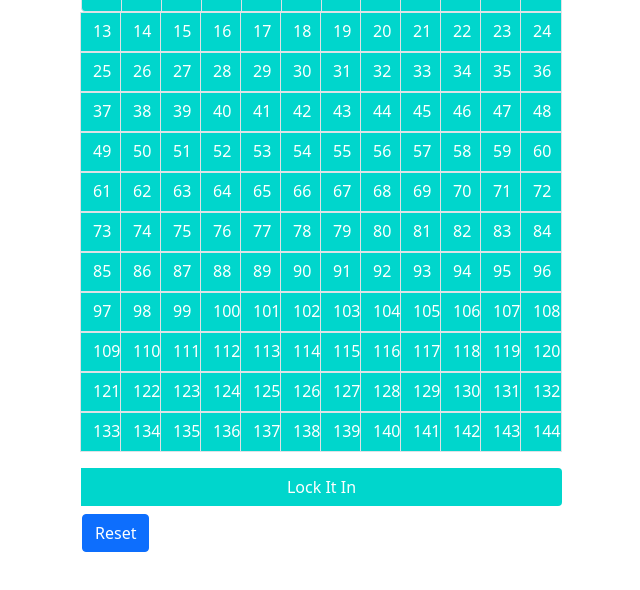
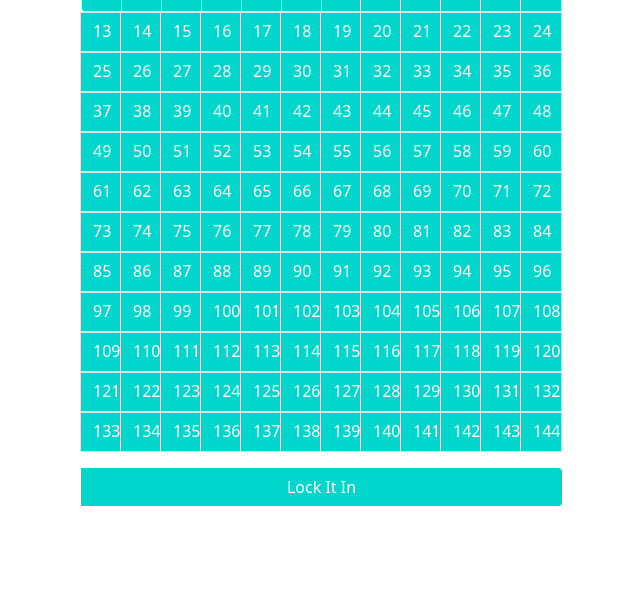
Before and after one commit to VernellMiller/portfolio-versions, a React (Create React App) app: page /squares in a window 1280 px wide. Shown: the part 1836-2426 px from the top of the page, without its empty margins (0-640 px from the left). Built offline with nearby package versions, Linux system fonts and the light colour scheme.

Commit message:
comments out winningCombination Component

```diff
--- a/src/Components/WinningCombination.js
+++ b/src/Components/WinningCombination.js
@@ -1,32 +1,32 @@
-import React, { useState } from "react";
+// import React, { useState } from "react";
 
-const WinningCombination = () => {
-  const winningNumbers = [];
+// const WinningCombination = () => {
+//   const winningNumbers = [];
 
-  const getWinningNumber = () => {
-    const randomNumber = Math.floor(Math.random() * 145);
-    if (winningNumbers.includes(randomNumber)) {
-      return getWinningNumber();
-    }
-    return randomNumber;
-  };
+//   const getWinningNumber = () => {
+//     const randomNumber = Math.floor(Math.random() * 145);
+//     if (winningNumbers.includes(randomNumber)) {
+//       return getWinningNumber();
+//     }
+//     return randomNumber;
+//   };
 
-  for (let i = 0; i < 4; i++) {
-    let winningNumber = getWinningNumber();
-    winningNumbers.push(winningNumber);
-  }
+//   for (let i = 0; i < 4; i++) {
+//     let winningNumber = getWinningNumber();
+//     winningNumbers.push(winningNumber);
+//   }
 
-  return (
-    <>
-      <button
-        type="submit"
-        className="col btn btn-primary"
-        onClick={WinningCombination}
-      >
-        Reset
-      </button>
-    </>
-  );
-};
+//   return (
+//     <>
+//       <button
+//         type="submit"
+//         className="col btn btn-primary"
+//         onClick={WinningCombination}
+//       >
+//         Reset
+//       </button>
+//     </>
+//   );
+// };
 
-export default WinningCombination;
+// export default WinningCombination;
--- a/src/Pages/Squares.js
+++ b/src/Pages/Squares.js
@@ -1,6 +1,6 @@
 import React from "react";
 import SquaresGame from "../Components/SqauresGame";
-import WinningCombination from "../Components/WinningCombination";
+// import WinningCombination from "../Components/WinningCombination";
 
 const Squares = () => {
   return (
@@ -54,7 +54,7 @@ const Squares = () => {
             </section>
 
             <SquaresGame />
-            <WinningCombination />
+            {/* <WinningCombination /> */}
           </div>
         </div>
       </div>
```
